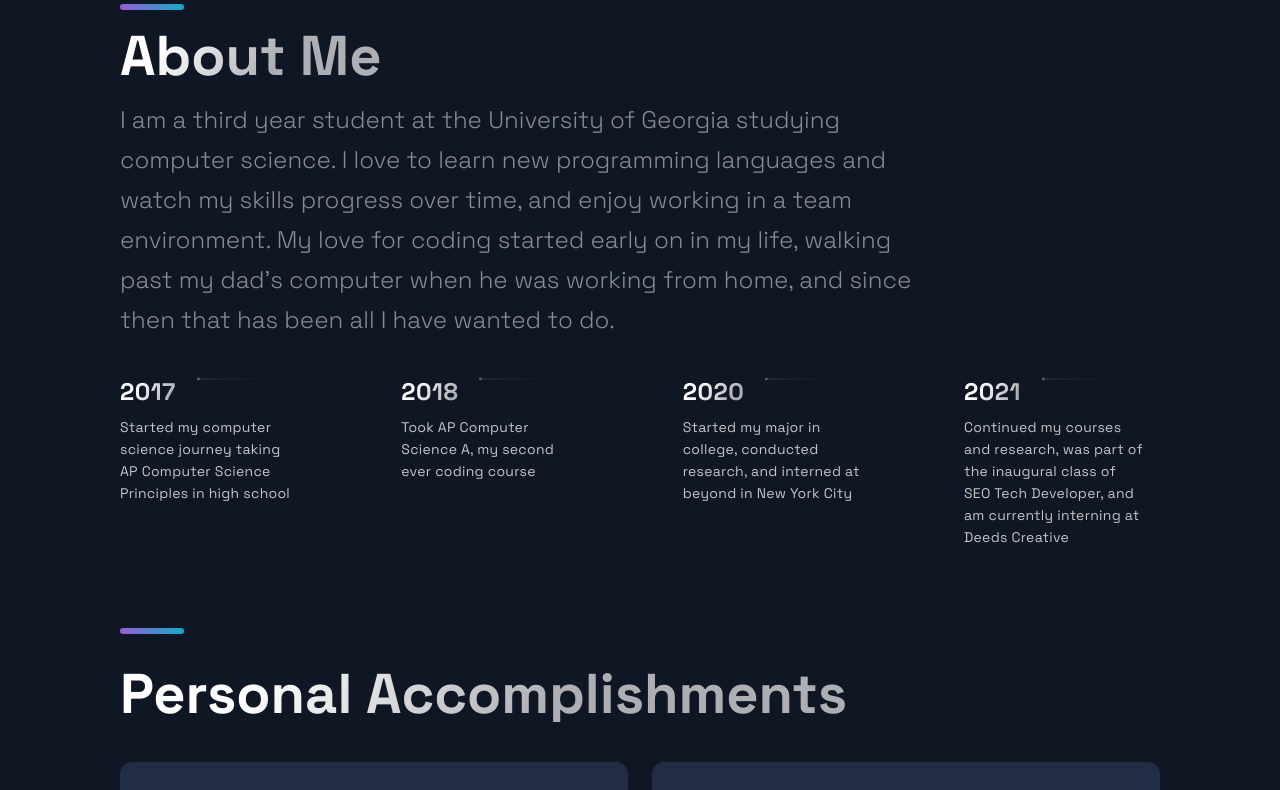
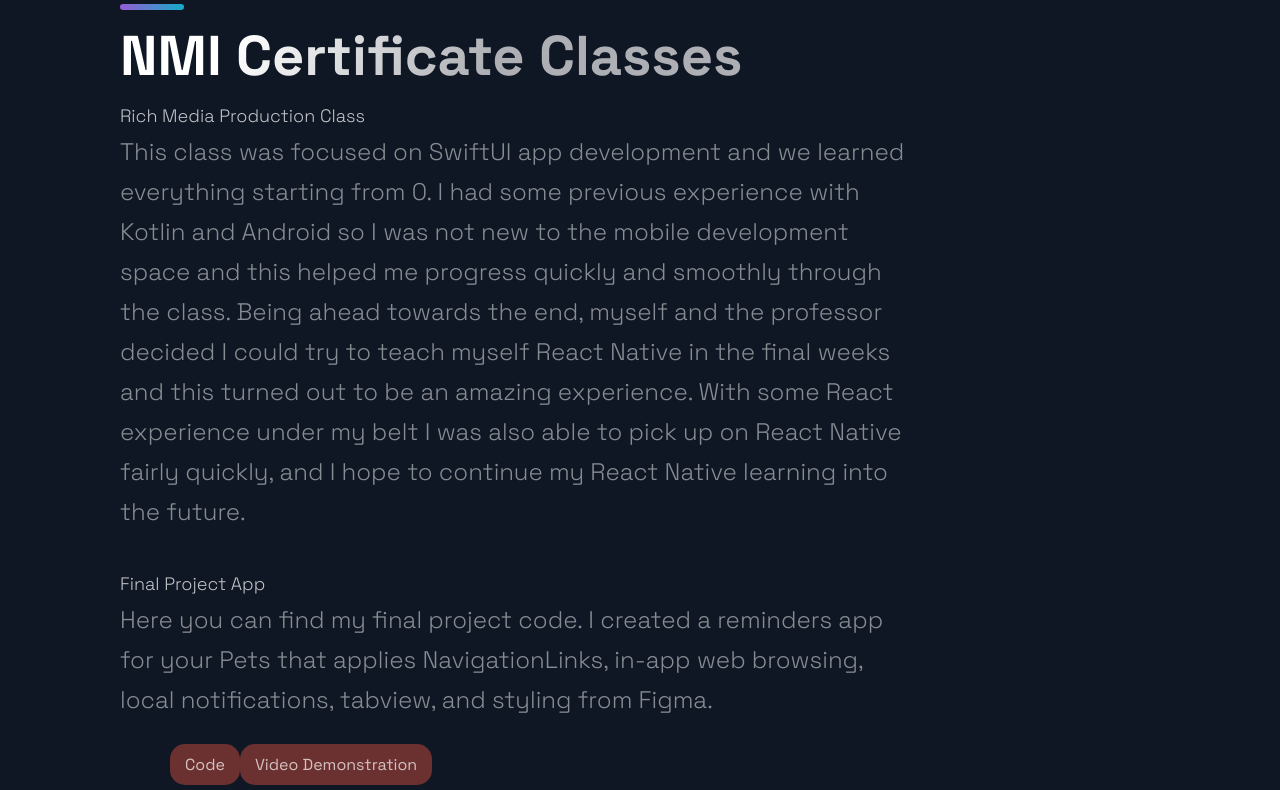
Before and after one commit to jgil325/portfolio_website, a Next.js app: page / in a window 1280 px wide. Shown: the part 2920-3710 px from the top of the page. Built offline with nearby package versions, Linux system fonts and the light colour scheme.

Commit message:
everything set up, fixing link styling

```diff
--- a/src/components/Certificates/Certificates.js
+++ b/src/components/Certificates/Certificates.js
@@ -1,7 +1,62 @@
 import React from "react";
+import {
+  Section,
+  SectionDivider,
+  SectionSubText,
+  SectionText,
+  SectionTitle,
+} from "../../styles/GlobalComponents";
+import { gitLink, videoLink } from "../../constants/constants";
+import styled from "styled-components";
+
+const Links = styled.a`
+  color: #d4c0c0;
+  font-size: 1.6rem;
+  padding: 1rem 1.5rem;
+  background: #6b3030;
+  border-radius: 15px;
+  transition: 0.5s;
+  &:hover {
+    background: #801414;
+  }
+`;
+
+const LinkContainer = styled.div`
+  flex-direction: row;
+  width: 100%;
+  padding: 0 50px;
+  color: #e4e6e7;
+`;
 
 const Certificates = () => (
+  <Section id="NMI">
+    <SectionDivider />
+    <br />
+    <SectionTitle>NMI Certificate Classes</SectionTitle>
+    <SectionSubText>Rich Media Production Class</SectionSubText>
+    <SectionText>
+      This class was focused on SwiftUI app development and we learned
+      everything starting from 0. I had some previous experience with Kotlin and
+      Android so I was not new to the mobile development space and this helped
+      me progress quickly and smoothly through the class. Being ahead towards
+      the end, myself and the professor decided I could try to teach myself
+      React Native in the final weeks and this turned out to be an amazing
+      experience. With some React experience under my belt I was also able to
+      pick up on React Native fairly quickly, and I hope to continue my React
+      Native learning into the future.
+    </SectionText>
+    <SectionSubText>Final Project App</SectionSubText>
+    <SectionText>
+      Here you can find my final project code. I created a reminders app for
+      your Pets that applies NavigationLinks, in-app web browsing, local
+      notifications, tabview, and styling from Figma.
+    </SectionText>
+    <LinkContainer>
+      <Links href={gitLink}>Code</Links>
+      <Links href={videoLink}>Video Demonstration</Links>
+    </LinkContainer>
+    <br />
+  </Section>
+);
 
-)
-
-export default Certificates
+export default Certificates;
--- a/src/constants/constants.js
+++ b/src/constants/constants.js
@@ -58,3 +58,6 @@ export const TimeLineData = [
     text: "Continued my courses and research, was part of the inaugural class of SEO Tech Developer, and am currently interning at Deeds Creative",
   },
 ];
+
+export const gitLink = "https://github.com/jgil325/PetRemindersSwiftUI";
+export const videoLink = "https://youtu.be/s9qdyLT8WtI";
--- a/src/pages/index.js
+++ b/src/pages/index.js
@@ -1,5 +1,6 @@
 import Accomplishments from "../components/Accomplishments/Accomplishments";
 import BgAnimation from "../components/BackgroundAnimation/BackgroundAnimation";
+import Certificates from "../components/Certificates/Certificates";
 import Hero from "../components/Hero/Hero";
 import Projects from "../components/Projects/Projects";
 import Technologies from "../components/Technologies/Technologies";
@@ -16,6 +17,7 @@ const Home = () => {
       </Section>
       <Projects />
       <Technologies />
+      <Certificates />
       <Timeline />
       <Accomplishments />
     </Layout>
```
